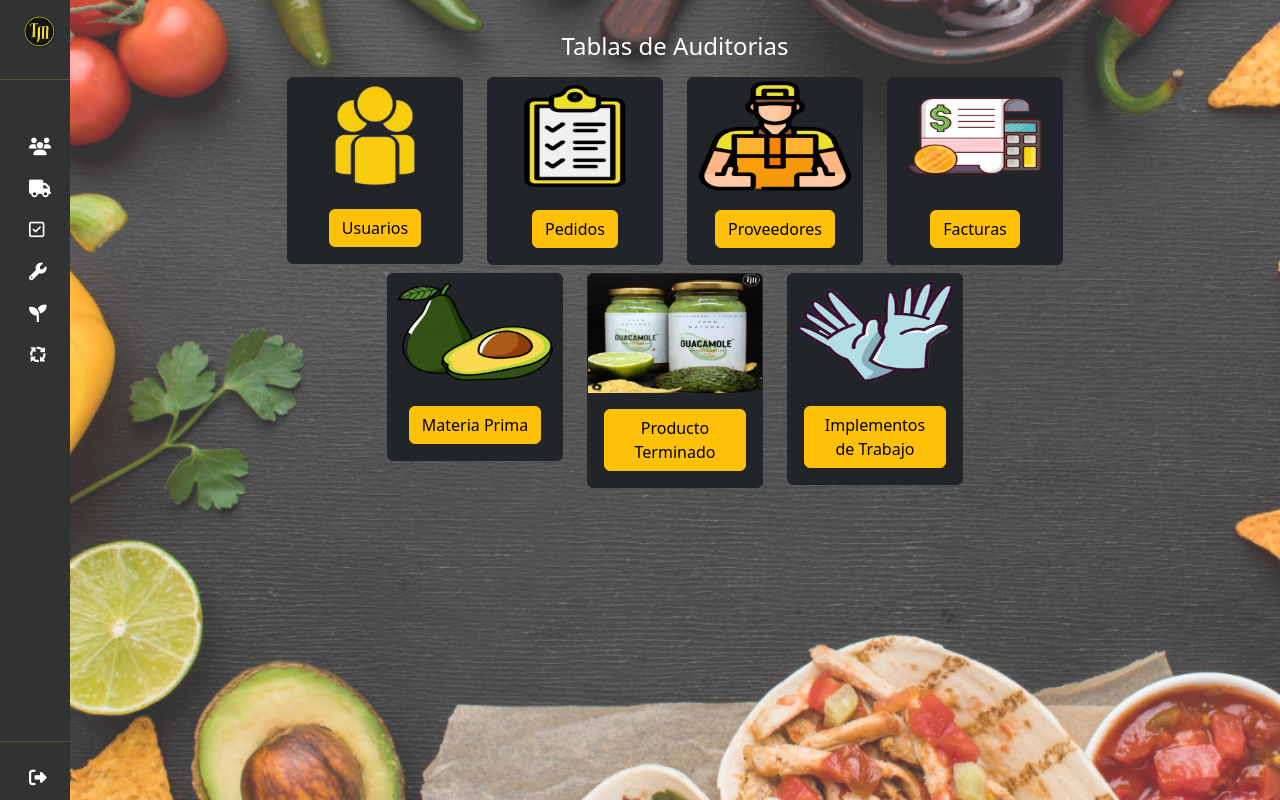
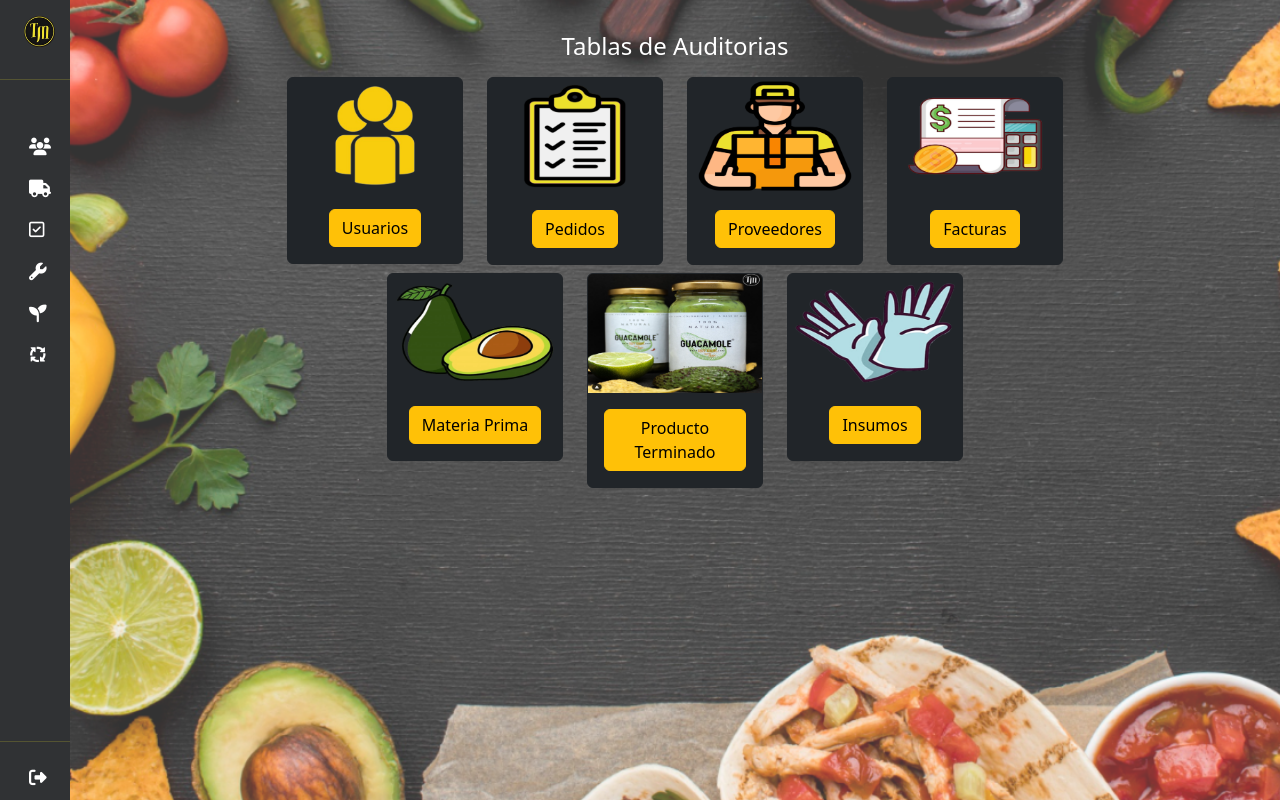
Before and after one commit to vchincapie0/tacosoftware, a Django app: page /audit_index/ in a window 1280 px wide. Run offline with Django 5.2, Linux system fonts and the light colour scheme; a user stored in the database is signed in; some libraries are stand-ins or nearby versions; some web fonts are replaced.

Commit message:
Se camkbia titulo de implementos de trabajo a insumos

```diff
--- a/sistema/templates/administrador/auditorias/auditoriasindex.html
+++ b/sistema/templates/administrador/auditorias/auditoriasindex.html
@@ -89,7 +89,7 @@
          <div class="card text-center bg-dark border-dark" style="width: 11rem;">
            <img src="{% static 'img/implementos.png' %}" class="card-img-top" alt="...">
            <div class="card-body">
-               <a href="{% url 'insumos_app:insumos_audit' %}" class="btn btn-warning">Implementos de Trabajo</a>
+               <a href="{% url 'insumos_app:insumos_audit' %}" class="btn btn-warning">Insumos</a>
            </div>
          </div>
        </div>
```
